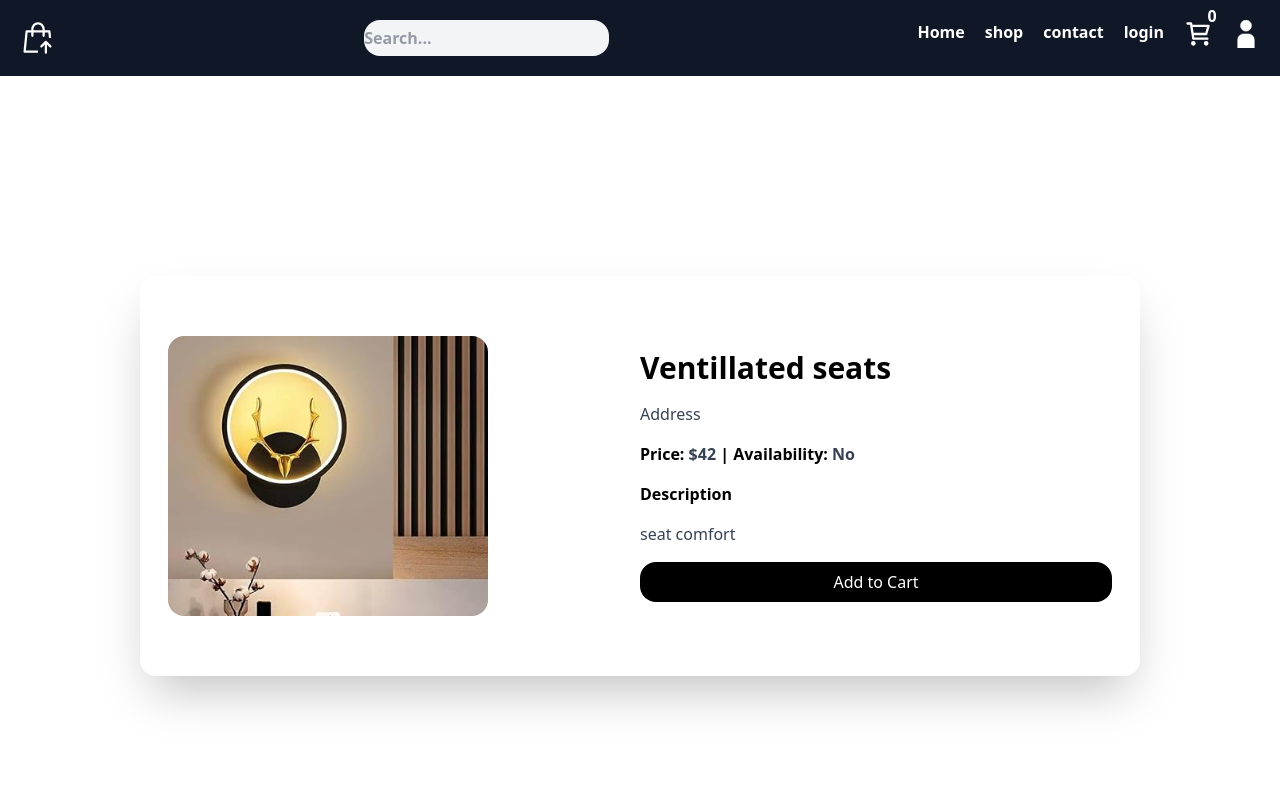
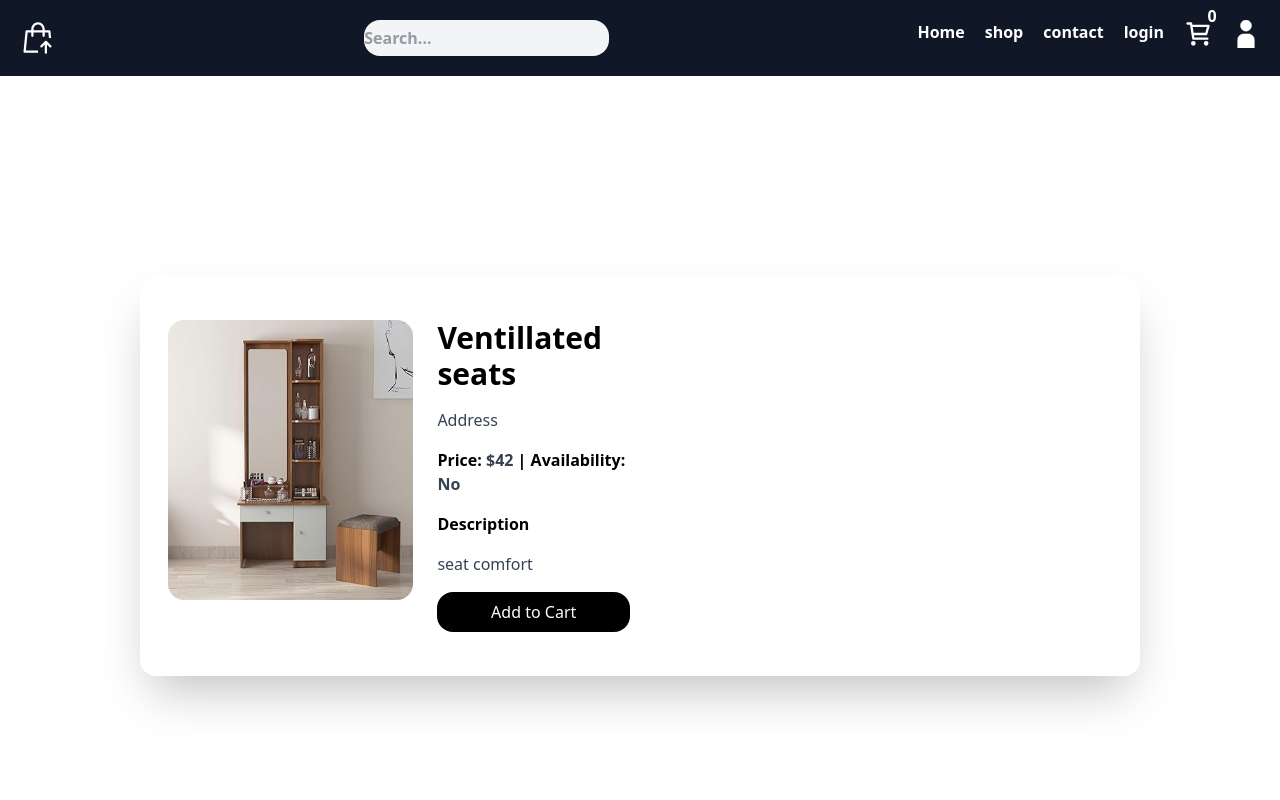
Before and after one commit to abhinandjalaraj/frontend, a Next.js app: page /shop/1/1 in a window 1280 px wide. Shown: the top 800 px of the page. Built offline with nearby package versions, Linux system fonts and the light colour scheme.

Commit message:
minor changes  ,used usecart ,

```diff
--- a/package.json
+++ b/package.json
@@ -14,6 +14,7 @@
     "react": "19.1.0",
     "react-dom": "19.1.0",
     "react-hook-form": "^7.62.0",
+    "react-use-cart": "^1.14.0",
     "zod": "^4.1.3"
   },
   "devDependencies": {
--- a/src/app/checkout/page.tsx
+++ b/src/app/checkout/page.tsx
@@ -19,8 +19,11 @@ const Page = () => {
       email: z.string().min(4,"enter valid email"),
       adress: z.string().min(10,"enter a valid adress "),
       zipcode: z.string().min(6,"enter minimum 6 digits  "),
-      country: z.string().min(1,"choose a country/region ")
-    });
+     country: z.string()
+     .refine((value)=>value!=="","please select a country")
+
+
+    })
 
 type TLoginSchema = z.infer<typeof loginSchema>;
     const {
@@ -140,17 +143,27 @@ type TLoginSchema = z.infer<typeof loginSchema>;
             </div>
             <div className="w-190">
               <select
+              defaultValue=""
+
                {...register("country")}
 
                 className="h-8 shadow-black rounded-2xl   w-190 bg-white"
 
               >
-                <option value="choose region">choose region</option>
+                <option value="country" >choose country</option>
                 <option value="india">india</option>
-                <option value="india">usa</option>
-                <option value="india">canada</option>
-                <option value="india">china</option>
+                <option value="usa">usa</option>
+                <option value="canada">canada</option>
+                <option value="japan">japan</option>
               </select>
+
+              {errors.country && (
+          <p className='text-red-700 m-0 p-0'>
+            {errors.country.message}
+                </p>
+
+          ) }
+
             </div>
             <button disabled= {isSubmitting} type="submit" className="h-14 shadow-black  rounded-2xl p-3  w-190 bg-gray-950 text-white ">place order</button>
           </form>
--- a/src/app/layout.tsx
+++ b/src/app/layout.tsx
@@ -3,6 +3,7 @@ import { Geist, Geist_Mono,Anton } from "next/font/google";
 import "./globals.css";
 import Header from "@/_layout/Header";
 import Footer from "@/_layout/Footer";
+import ProviderClient from "@/provider/Provider";
 
 
 
@@ -41,9 +42,12 @@ export default function RootLayout({
         className={`${geistSans.variable} ${geistMono.variable} ${anton.variable} antialiased `}
       >
 
-      <Header/>
-        {children}
-        <Footer/>
+ <ProviderClient>
+
+        <Header/>
+          {children}
+          <Footer/>
+</ProviderClient>
       </body>
     </html>
   );
--- a/src/app/login/_components/LoginForm.tsx
+++ b/src/app/login/_components/LoginForm.tsx
@@ -129,6 +129,7 @@ const LoginForm = () => {
 
             placeholder="password"
           />
+
         </div>
 
         {/* PASSWORD ERROR MESSAGE */}
--- /dev/null
+++ b/src/app/shop/[products]/[product]/_component/SingleProduct.tsx
@@ -0,0 +1,48 @@
+import React from "react";
+import Image from "next/image";
+
+// ✅ Define props type
+type Props = {
+  name: string;
+  description: string;
+  price: number;
+  isAvailable: boolean;
+  image: string;
+};
+
+// ✅ Use props properly
+const SingleProduct = ({ name, description, price, isAvailable, image }: Props) => {
+  return (
+    <div className="flex gap-6">
+      {/* Product Image */}
+      <div className="relative h-70 w-80">
+        <Image
+          alt="product"
+          src={image}
+          className="object-cover rounded-2xl overflow-hidden"
+          fill
+        />
+      </div>
+
+      {/* Product Details */}
+      <div className="flex flex-col justify-center gap-4">
+        <h2 className="text-3xl font-bold">{name}</h2>
+
+        <p className="text-gray-700">Address</p>
+        <h4 className="font-extrabold">
+          Price: <span className="text-gray-700">${price}</span> | Availability:{" "}
+          <span className="text-gray-700">{isAvailable ? "Yes" : "No"}</span>
+        </h4>
+
+        <h4 className="font-extrabold">Description</h4>
+        <p className="text-gray-700">{description}</p>
+
+        <button className="bg-black text-white p-2 rounded-2xl hover:bg-gray-800 transition">
+          Add to Cart
+        </button>
+      </div>
+    </div>
+  );
+};
+
+export default SingleProduct;
--- a/src/app/shop/[products]/[product]/page.tsx
+++ b/src/app/shop/[products]/[product]/page.tsx
@@ -1,58 +1,31 @@
 import React from "react";
 import Image from "next/image";
-import featured1 from "../../../../../public/feaured01/furniture 1.jpg";
+import featured from "../../../../../public/feaured01/furniture 2.jpg"; // ✅ check folder spelling
+import SingleProduct from "./_component/SingleProduct";
 
 const products = [
   {
     name: "Ventillated seats",
     description: "seat comfort",
     price: 42,
-    image: featured1,
+    image: featured,
     isAvailable: false,
   },
-
-
 ];
 
 const Page = () => {
   return (
-    <div className="flex justify-center items-center min-h-screen ">
-
-
-             <div className=" grid  w-250 shadow-2xl h-100 grid-cols-2 max-md:grid-cols-1   items-center max-sm:p-3 bg-white rounded-2xl  p-7"
-          >
-            {/* Product Image */}
-            <div className="relative h-70  w-80">
-              <Image
-                alt="product"
-                src={products[0].image}
-                className="object-cover rounded-2xl overflow-hidden"
-                fill
-              />
-            </div>
-
-            {/* Product Details */}
-            <div className="flex flex-col justify-center gap-4">
-              <h2 className="text-3xl font-bold">{products[0].name}</h2>
-              <p className="text-gray-700">Address</p>
-              <h4 className="font-extrabold">
-                Price: <span className="text-gray-700">${products[0].price}</span> |
-                Availability:{" "}
-                <span className="text-gray-700">
-                  {products[0].isAvailable ? "Yes" : "No"}
-                </span>
-              </h4>
-              <h4 className="font-extrabold">Description</h4>
-              <p className="text-gray-700">{products[0].description}</p>
-              <button className="bg-black text-white p-2 rounded-2xl hover:bg-gray-800 transition">
-                Add to Cart
-              </button>
-            </div>
-            </div>
-          </div>
-
-
-
+    <div className="flex justify-center items-center min-h-screen">
+      <div className="grid w-250 shadow-2xl h-100 grid-cols-2  gap-5 max-md:grid-cols-1 items-center max-sm:p-3 bg-white rounded-2xl p-7">
+        <SingleProduct
+          name={products[0].name}
+          description={products[0].description}
+          price={products[0].price}
+          image={products[0].image}
+          isAvailable={products[0].isAvailable}
+        />
+      </div>
+    </div>
   );
 };
 
--- a/src/app/signup/_component/SignupForm.tsx
+++ b/src/app/signup/_component/SignupForm.tsx
@@ -192,7 +192,7 @@ const SignupForm = () => {
 
         {/* LOGIN LINK */}
         <div className="flex">
-          <h1 className="text-white">dont have an account?</h1>
+          <h1 className="text-white">Already have an account?</h1>
           <Link className="text-blue-800 underline" href="/login">
             login
           </Link>
--- /dev/null
+++ b/src/provider/Provider.tsx
@@ -0,0 +1,17 @@
+"use client"
+import React, { ReactNode } from 'react'
+import { CartProvider } from 'react-use-cart'
+type props ={
+    children:ReactNode
+}
+
+const ProviderClient= ({children}: props) => {
+  return (
+   <CartProvider>
+
+    {children}
+   </CartProvider>
+  )
+}
+
+export default ProviderClient
```
Also changed, not shown: 1 other file (tests, documents, lock files or other folders).
